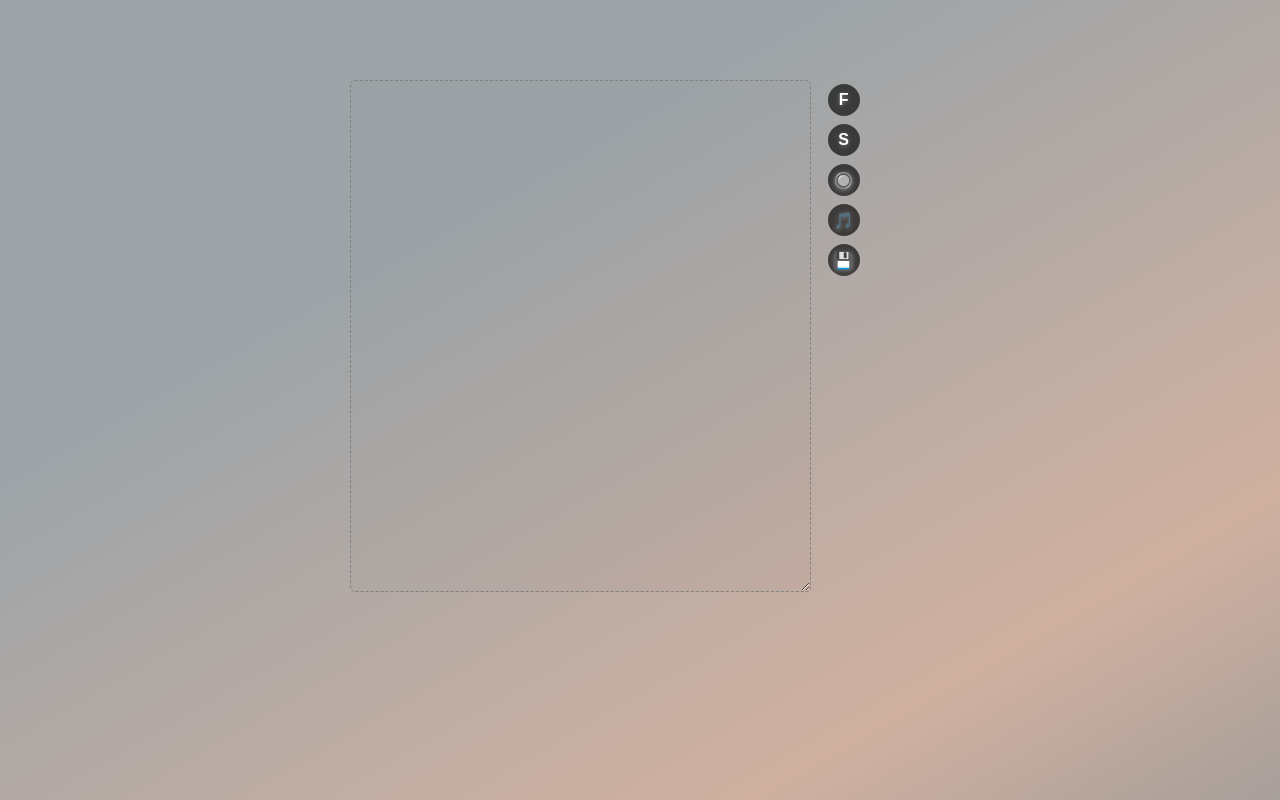
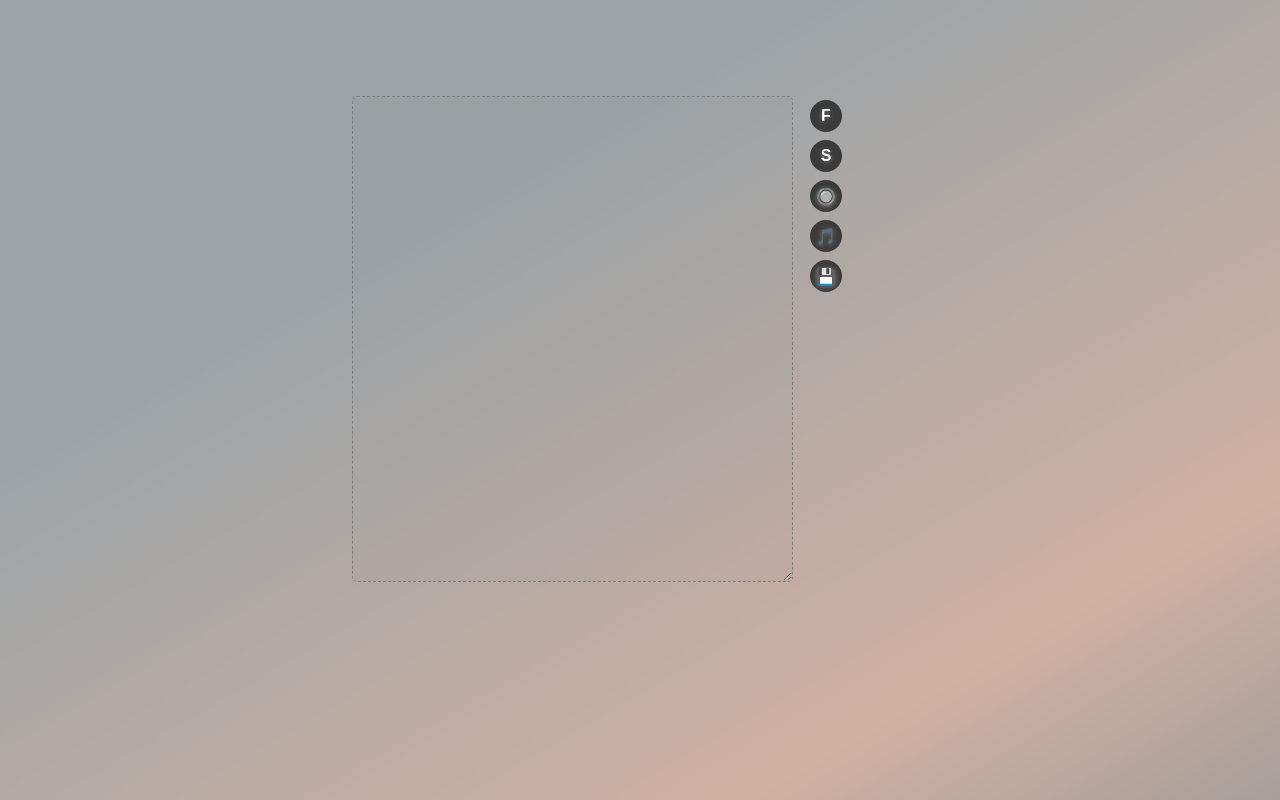
Before and after one commit to reinhardt021/firefly-next, a Next.js app in the folder next-app/: page / in a window 1280 px wide. Built offline with nearby package versions, Linux system fonts and the light colour scheme.

Commit message:
fixed padding that doesn't shift the menu when resizing textarea fonts

```diff
--- a/next-app/styles/Main.module.css
+++ b/next-app/styles/Main.module.css
@@ -42,10 +42,10 @@
     justify-content: center;
     height: 80%;
     min-width: 60%;
+    padding: 1em;
 }
 
 .text {
-    margin: 0 1em;
     border-width: thin;
     border-color: grey;
     border-style: dashed;
@@ -78,6 +78,7 @@
 
 
 .menu {
+    margin-left: 1em;
     align-self: flex-start;
 }
 
```
Also changed, not shown: next-app/pages/MenuRow.jsx (renamed from next-app/pages/MenuRow.js).
